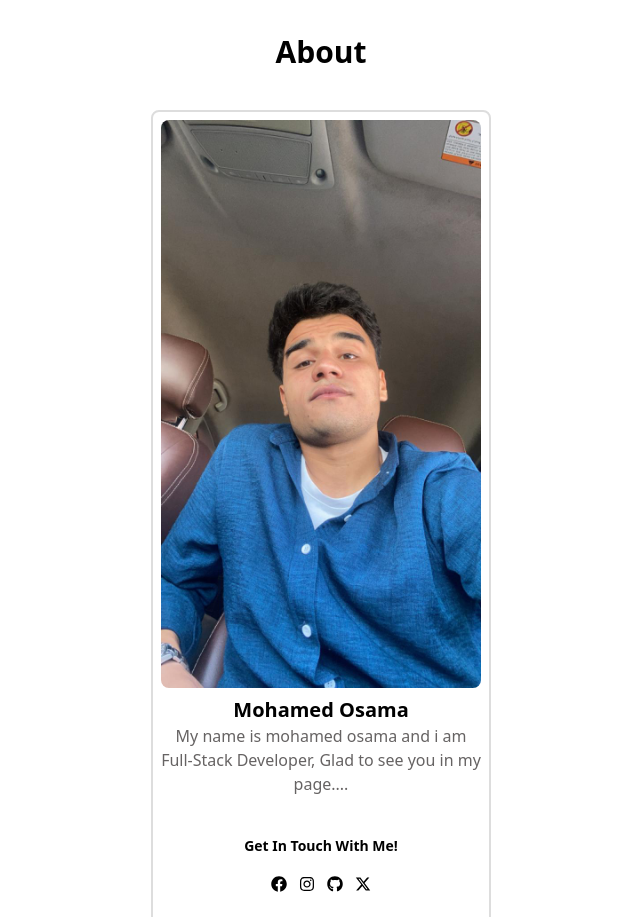
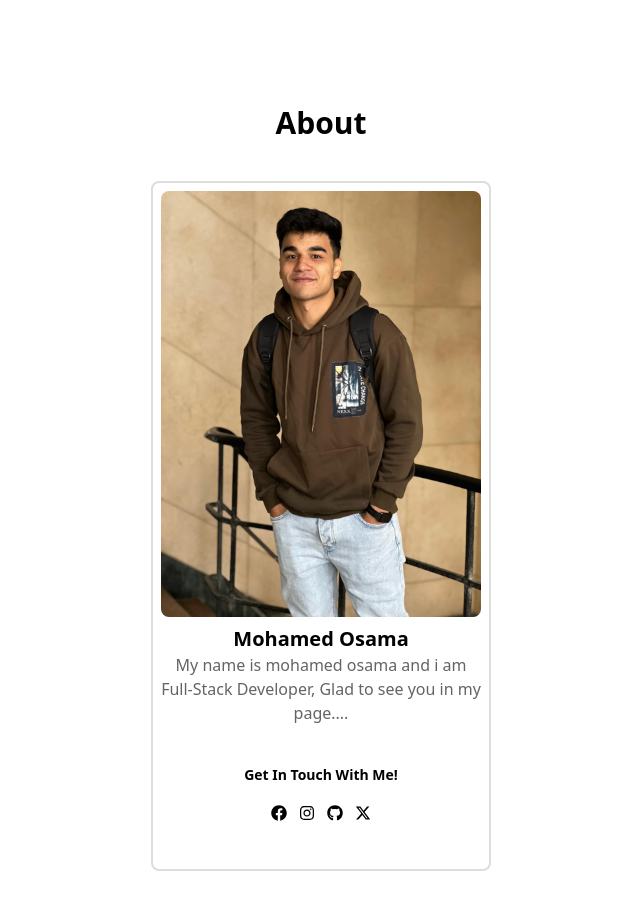
Before and after one commit to moshaosama/Creative-Blog, a React (Vite) app: page / in a window 1280 px wide. Shown: the part 3160-4077 px from the top of the page, without its empty margins (319-959 px from the left). Built offline with nearby package versions, Linux system fonts and the light colour scheme; the HTML template or start-up script is replaced by a standard one.

Commit message:
Edit Photo

```diff
--- a/src/Components/About.tsx
+++ b/src/Components/About.tsx
@@ -18,7 +18,7 @@ const About = () => {
         <div className="my-10 border-[#ddd] border-2 rounded-lg p-2">
           <div>
             <img
-              src="WhatsApp Image 2024-10-20 at 21.44.22_3cca6ed1.jpg"
+              src="WhatsApp Image 2024-12-09 at 18.12.31_d5378d10.jpg"
               alt=""
               className="w-80 rounded-lg "
             />
```
Also changed, not shown: public/WhatsApp Image 2024-10-20 at 21.44.22_3cca6ed1.jpg (deleted), public/WhatsApp Image 2024-12-09 at 18.12.31_d5378d10.jpg (added).
